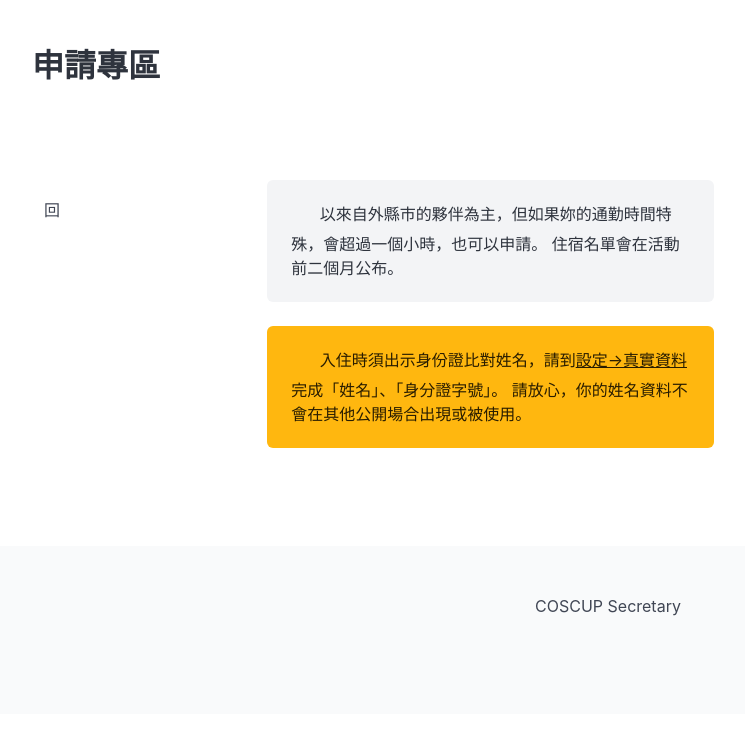
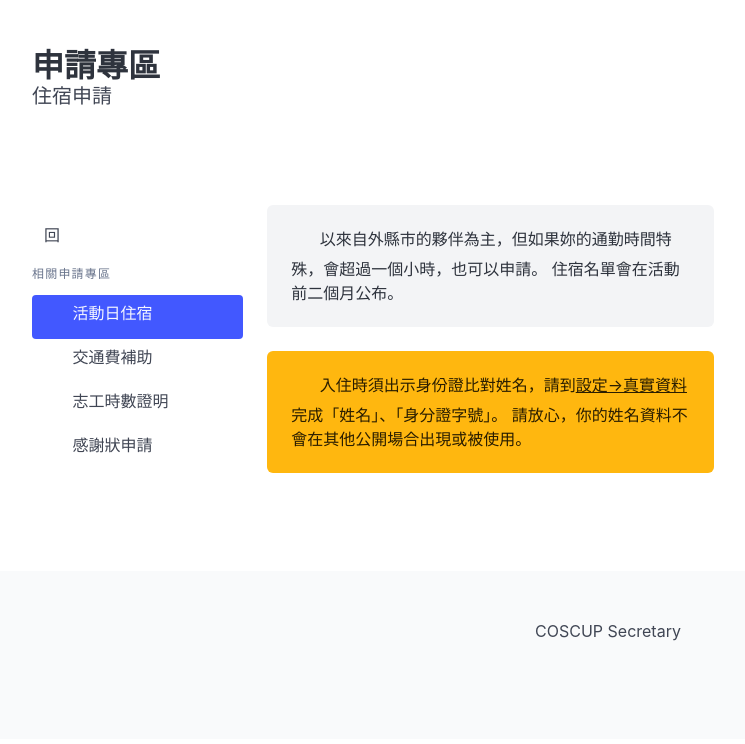
Before and after one commit to COSCUP/COSCUP-Volunteer, a Python web app: template templates/form_accommodation.html in a window 1280 px wide. Shown: the part 56-800 px from the top of the page, without its empty margins (32-777 px from the left). Run offline with Jinja, Linux system fonts and the light colour scheme; the template is opened without the code that fills it, so the values that code supplies are empty; some libraries are stand-ins or nearby versions.

Commit message:
Add menu at form

```diff
--- a/templates/form.html
+++ b/templates/form.html
@@ -18,6 +18,33 @@
 			    <ul class="menu-list">
                     <li><a href="/team/{{team.pid}}/{{team.tid}}">回 {{team.name}}</a></li>
 			    </ul>
+                <p class="menu-label">相關申請專區</p>
+                <ul class="menu-list">
+                    <li>
+                        <a class="{%block form_menu_accommodation%}{%endblock%}" href="/team/{{team.pid}}/{{team.tid}}/form/accommodation">
+                            <span class="icon"><i class="fas fa-ban"></i></span>
+                            <span>活動日住宿</span>
+                        </a>
+                    </li>
+                    <li>
+                        <a>
+                            <span class="icon"><i class="fas fa-ban"></i></span>
+                            <span>交通費補助</span>
+                        </a>
+                    </li>
+                    <li>
+                        <a>
+                            <span class="icon"><i class="fas fa-ban"></i></span>
+                            <span>志工時數證明</span>
+                        </a>
+                    </li>
+                    <li>
+                        <a>
+                            <span class="icon"><i class="fas fa-ban"></i></span>
+                            <span>感謝狀申請</span>
+                        </a>
+                    </li>
+                </ul>
 			  </aside>
           </div>
           <div class="column">
--- a/templates/form_accommodation.html
+++ b/templates/form_accommodation.html
@@ -1,5 +1,7 @@
 {% extends "form.html" %}
 {% block head_title_form %}住宿申請{% endblock %}
+{% block head_subtitle %}住宿申請{% endblock %}
+{% block form_menu_accommodation %}is-active{% endblock %}
 {% block form_body %}
 <div class="columns">
     <div class="column is-half">
```
